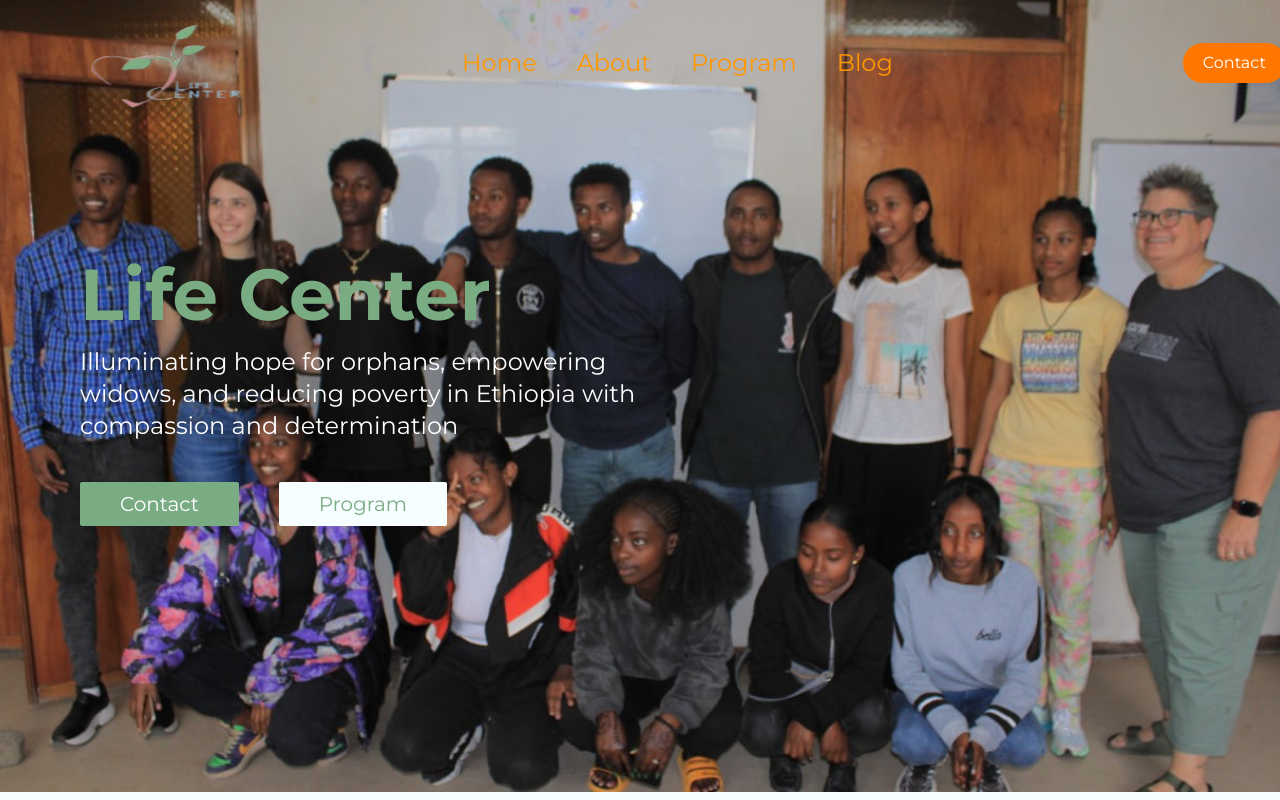
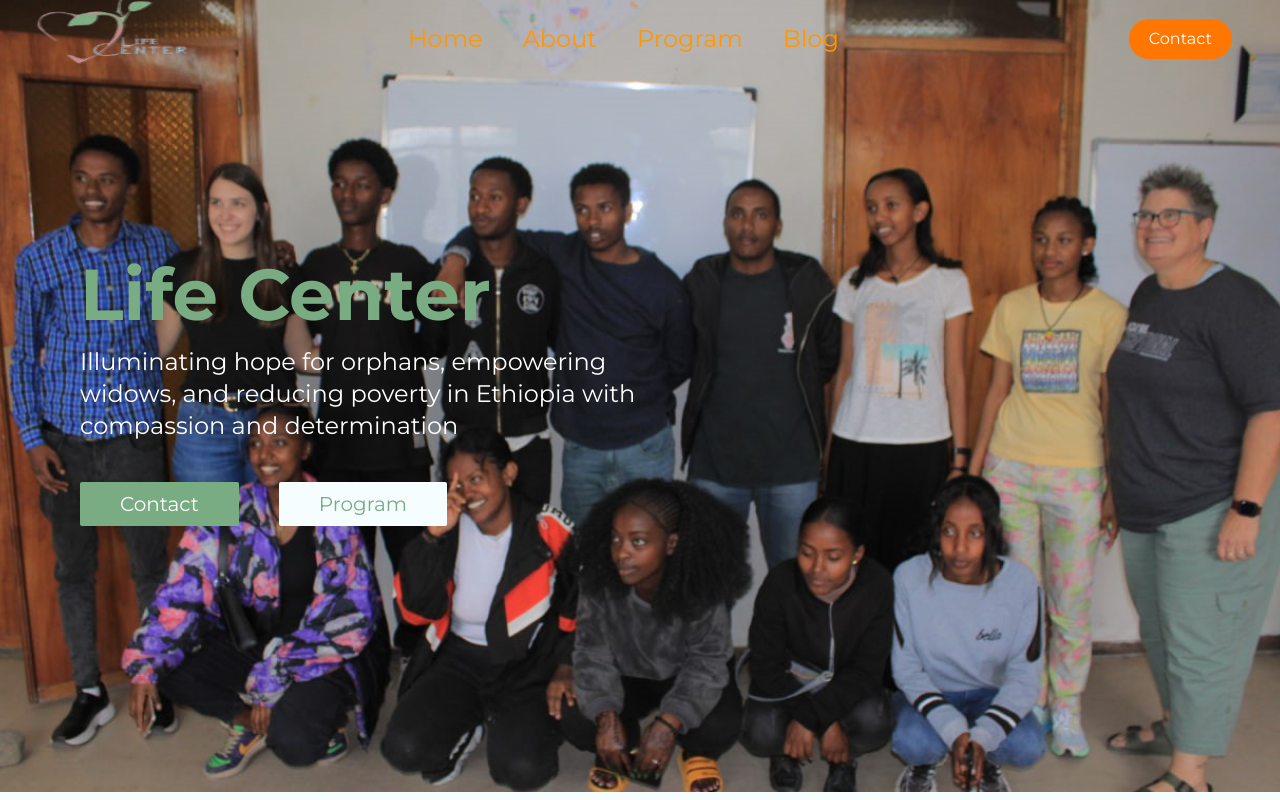
Before and after one commit to haileamlakwalelige/life-center, a React (Vite) app: page / in a window 1280 px wide. Shown: the top 800 px of the page. Built offline with nearby package versions, Linux system fonts and the light colour scheme.

Commit message:
update navbar

```diff
--- a/src/components/layout/Navbar.css
+++ b/src/components/layout/Navbar.css
@@ -14,10 +14,39 @@
   font-size: 2rem;
   margin-left: 30px;
 }
-.hove:hover{
-  color:#7AAC83;
-  font-size: 20px;
-  @apply font-semibold duration-300;
+.hove {
+  font-weight: normal;
+  /* Ensure the default font weight */
+  position: relative;
+  @apply pb-4;
+  /* Position relative for absolute positioning of pseudo-element */
+}
+
+.hove::after {
+  content: '';
+  /* Add a pseudo-element */
+  position: absolute;
+  /* Position the pseudo-element absolutely */
+  bottom: 0;
+  /* Position it at the bottom */
+  right: 100%;
+  /* Initially position it outside the element */
+  width: 0;
+  /* Set initial width to 0 */
+  height: 3px;
+  /* Set the height of the border */
+  /* background-color: #000; */
+  /* Set the color of the border */
+  transition: width 0.5s ease, right 0.5s ease;
+  /* Add transitions for width and left properties */
+  @apply bg-primary;
+}
+
+.hove:hover::after {
+  width: 100%;
+  /* Expand the border to the full width of the element */
+  right: 0;
+  /* Move the border to the left edge of the element */
 }
 
 .nav-menu {
--- a/src/components/layout/Navbar.jsx
+++ b/src/components/layout/Navbar.jsx
@@ -40,13 +40,13 @@ const Navbar = () => {
 
   return (
     <div
-      className={`fixed w-screen top-0 py-2  ${
+      className={`fixed w-screen top-0 -mt-6 py-2  ${
         scrolled ? "bg-[#fff] z-50" : " lg:bg-transparent z-20"
       }`}
     >
       <nav
         className={`navbar py-2 sticky top-0   ${
-          scrolled ? "lg:bg-white z-50" : " lg:bg-transparent z-20"
+          scrolled ? "lg:bg-white z-50" : "bg-white lg:bg-transparent z-20"
         }`}
       >
         <Link
@@ -61,9 +61,8 @@ const Navbar = () => {
           <img
             src={scrolled ? logo : logo2}
             alt=""
-            className="lg:h-28 h-16 w-28  lg:w-60 lg:mr-10 navbar-logo"
+            className="h-28 -mt-16 -ml-6 md:-mt-10 w-36  lg:w-60 lg:mr-10 navbar-logo"
           />
-          <p className="text-secondary hidden">Life Center</p>
         </Link>
         <div className="menu-icon text-black00 mt-3" onClick={handleClick}>
           {click ? <FaTimes /> : <FaBars />}
```
